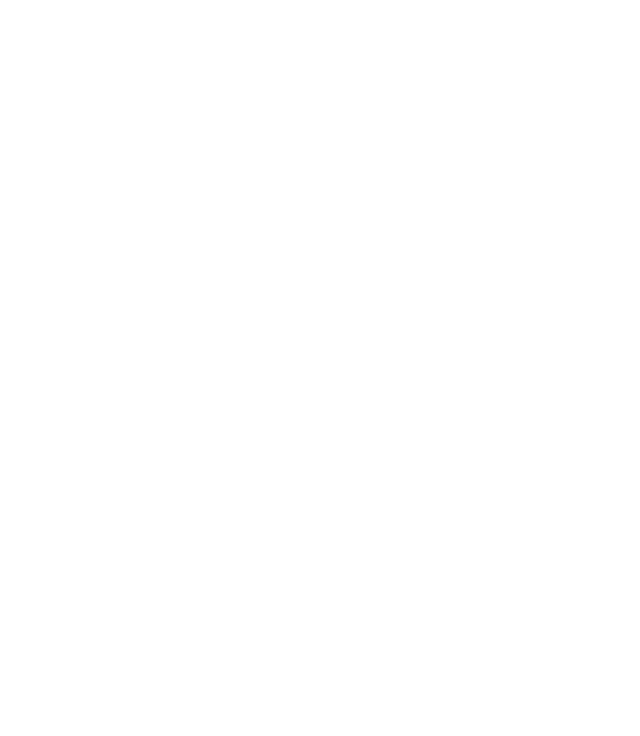
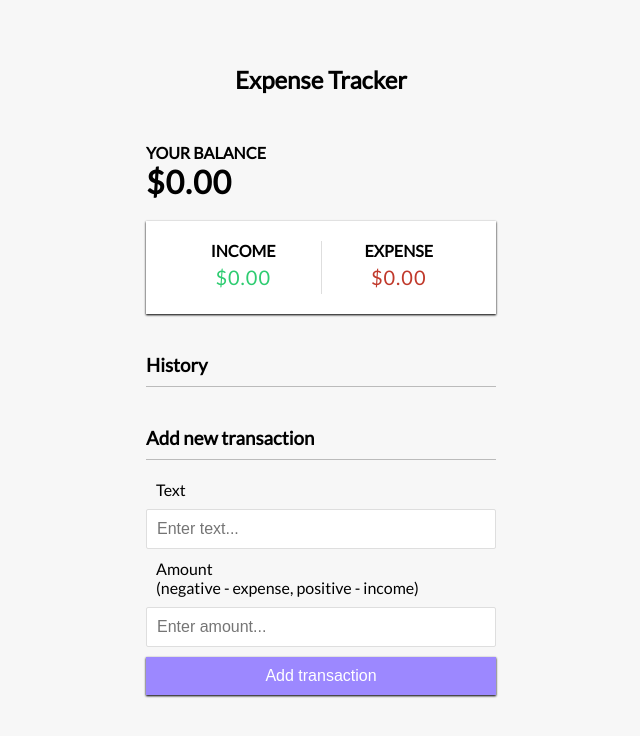
Before and after one commit to undefinedroot/20-web-projects-with-vanilla-js, a plain HTML site: page 9. Expense Tracker Array Methods and Local Storage/index.html in a window 1280 px wide. Shown: the whole page, without its empty margins (319-959 px from the left). Drawn offline with Linux system fonts and the light colour scheme.

Commit message:
Expense Tracker Array Methods and Local Storage -- completed

```diff
--- a/9. Expense Tracker Array Methods and Local Storage/index.html
+++ b/9. Expense Tracker Array Methods and Local Storage/index.html
@@ -6,6 +6,43 @@
     <link rel="stylesheet" href="style.css" />
     <title>Expense Tracker Array Methods and Local Storage</title>
   </head>
-  <body></body>
+  <body>
+    <h2>Expense Tracker</h2>
+    <div class="container">
+      <h4>Your Balance</h4>
+      <h1 id="balance">$0.00</h1>
+      <div class="inc-exp-container">
+        <div>
+          <h4>Income</h4>
+          <p id="money-plus" class="money plus">+$0.00</p>
+        </div>
+        <div>
+          <h4>Expense</h4>
+          <p id="money-minus" class="money minus">-$0.00</p>
+        </div>
+      </div>
+      <h3>History</h3>
+      <ul id="list" class="list">
+        <!-- <li class="minus">
+          Cash <span>-$400</span><button class="delete-btn">x</button>
+        </li> -->
+      </ul>
+      <h3>Add new transaction</h3>
+      <form id="form">
+        <div class="form-control">
+          <label for="text">Text</label>
+          <input type="text" id="text" placeholder="Enter text..." />
+        </div>
+        <div class="form-control">
+          <label for="amount"
+            >Amount <br />
+            (negative - expense, positive - income)</label
+          >
+          <input type="number" id="amount" placeholder="Enter amount..." />
+        </div>
+        <button class="btn">Add transaction</button>
+      </form>
+    </div>
+  </body>
   <script src="script.js"></script>
 </html>
--- a/9. Expense Tracker Array Methods and Local Storage/script.js
+++ b/9. Expense Tracker Array Methods and Local Storage/script.js
@@ -0,0 +1,131 @@
+const balanceEl = document.getElementById('balance'),
+  money_plusEl = document.getElementById('money-plus'),
+  money_minusEl = document.getElementById('money-minus'),
+  listEl = document.getElementById('list'),
+  formEl = document.getElementById('form'),
+  textEl = document.getElementById('text'),
+  amountEl = document.getElementById('amount');
+
+// const dummyTransactions = [
+//   {
+//     id: 1, text: 'Flower', amount: -20
+//   },
+//   {
+//     id: 2, text: 'Salary', amount: 300
+//   },
+//   {
+//     id: 3, text: 'Book', amount: -10
+//   },
+//   {
+//     id: 4, text: 'Camera', amount: 150
+//   }
+// ];
+
+const localStorageTransactions = JSON.parse(localStorage.getItem('transactions'));
+
+let transactions = localStorage.getItem('transactions') !== null ? localStorageTransactions : [];
+
+// Add transaction
+function addTransaction(e) {
+  e.preventDefault();
+
+  if (textEl.value.trim() === '' || amountEl.value.trim() === '') {
+    alert('Please add a text and amount');
+  } else {
+    // turn value of amountEl into 'number' type with '+' prefix
+    const transaction = {
+      id: generateID(),
+      text: textEl.value,
+      amount: +amountEl.value
+    }
+
+    transactions.push(transaction);
+
+    addTransactionDOM(transaction);
+
+    updateValues();
+    updateLocalStorage();
+
+    textEl.value = '';
+    amount.value = '';
+  }
+}
+
+// Generate random ID (only for this project)
+function generateID() {
+  return Math.floor(Math.random() * 100000000);
+}
+
+// Add transactions to DOM list
+function addTransactionDOM(transaction) {
+  // Get sign
+  const sign = transaction.amount < 0 ? '-' : '+';
+
+  const item = document.createElement('li');
+
+  // add class based on value
+  item.classList.add(transaction.amount < 0 ? 'minus' : 'plus');
+
+  item.innerHTML = `
+    ${transaction.text} <span>${sign}${Math.abs(transaction.amount)}</span>
+    <button class="delete-btn" onclick="removeTransaction(${transaction.id})">x</button>
+  `;
+
+  listEl.appendChild(item);
+}
+
+// Update the balance, income and expense
+function updateValues() {
+  // retrieve the values only
+  const amounts = transactions
+    .map(transaction => transaction.amount);
+
+  // get the total value of both income and expense
+  const total = amounts
+    .reduce((acc, item) => (acc += item), 0)
+    .toFixed(2);
+
+  // determine total of income only
+  const income = amounts
+    .filter(item => item > 0)
+    .reduce((acc, item) => (acc += item), 0)
+    .toFixed(2);
+
+  // determine total of expense only
+  const expense = (amounts
+    .filter(item => item < 0)
+    .reduce((acc, item) => (acc += item), 0) * -1)
+    .toFixed(2);
+
+  balanceEl.innerText = `$${total}`;
+  money_plusEl.innerText = `$${income}`;
+  money_minusEl.innerText = `$${expense}`
+}
+
+// Remove transaction by ID
+function removeTransaction(id) {
+  transactions = transactions
+    .filter(transaction => transaction.id !== id);
+
+  updateLocalStorage();
+
+  init();
+}
+
+// Update local storage transactions
+function updateLocalStorage() {
+  localStorage.setItem('transactions', JSON.stringify(transactions));
+}
+
+
+// Init app
+function init() {
+  listEl.innerHTML = '';
+  // pass function by reference
+  transactions.forEach(addTransactionDOM);
+  updateValues();
+}
+
+init();
+
+formEl.addEventListener('submit', addTransaction);
--- a/9. Expense Tracker Array Methods and Local Storage/style.css
+++ b/9. Expense Tracker Array Methods and Local Storage/style.css
@@ -0,0 +1,159 @@
+@import url('https://fonts.googleapis.com/css?family=Lato&display=swap');
+
+:root {
+  --box-shadow: 0 1px 3px rgba(0, 0, 0, 0.12), 0 1px 2px rgba(0, 0, 0.24);
+}
+
+* {
+  box-sizing: border-box;
+}
+
+body {
+  background-color: #f7f7f7;
+  display: flex;
+  flex-direction: column;
+  align-items: center;
+  justify-content: center;
+  min-height: 100vh;
+  margin: 0;
+  font-family: 'Lato', sans-serif;
+}
+
+.container {
+  margin: 30px auto;
+  width: 350px;
+}
+
+h1 {
+  letter-spacing: 1px;
+  margin: 0;
+}
+
+h3 {
+  border-bottom: 1px solid #bbb;
+  padding-bottom: 10px;
+  margin: 40px 0 10px;
+}
+
+h4 {
+  margin: 0;
+  text-transform: uppercase;
+}
+
+.inc-exp-container {
+  background-color: #fff;
+  box-shadow: var(--box-shadow);
+  padding: 20px;
+  display: flex;
+  justify-content: space-between;
+  margin: 20px 0;
+}
+
+.inc-exp-container > div {
+  flex: 1;
+  text-align: center;
+}
+
+.inc-exp-container > div:first-of-type {
+  border-right: 1px solid #dedede;
+}
+
+.money {
+  font-size: 20px;
+  letter-spacing: 1px;
+  margin: 5px 0;
+}
+
+.money.plus {
+  color: #2ecc71;
+}
+
+.money.minus {
+  color: #c0392b;
+}
+
+label {
+  display: inline-block;
+  margin: 10px;
+}
+
+input[type='text'],
+input[type='number'] {
+  border: 1px solid #dedede;
+  border-radius: 2px;
+  display: block;
+  font-size: 16px;
+  padding: 10px;
+  width: 100%;
+  -moz-appearance: textfield; /* remove up/down arrow*/
+}
+
+/* remove up/down arrow*/
+input::-webkit-outer-spin-button,
+input::-webkit-inner-spin-button {
+  -webkit-appearance: none;
+}
+
+.btn {
+  background-color: #9c88ff;
+  box-shadow: var(--box-shadow);
+  color: #fff;
+  border: 0;
+  display: block;
+  font-size: 16px;
+  margin: 10px 0 30px;
+  padding: 10px;
+  width: 100%;
+  cursor: pointer;
+}
+
+.btn:focus,
+.delete-btn:focus {
+  outline: 0;
+}
+
+.list {
+  list-style-type: none;
+  padding: 0;
+  margin-bottom: 40px;
+}
+
+.list li {
+  background-color: #fff;
+  box-shadow: var(--box-shadow);
+  color: #333;
+  display: flex;
+  justify-content: space-between;
+  position: relative;
+  padding: 10px;
+  margin: 10px 0;
+}
+
+.list li.plus {
+  border-right: 5px solid #2ecc71;
+}
+
+.list li.minus {
+  border-right: 5px solid #c0392b;
+}
+
+.delete-btn {
+  cursor: pointer;
+  background-color: #e74c3c;
+  border: 0;
+  color: #fff;
+  font-size: 20px;
+  line-height: 20px;
+  padding: 2px 5px;
+  position: absolute;
+  top: 50%;
+  left: 0;
+  transform: translate(-100%, -50%); /* move to left and up */
+  opacity: 0;
+  transition: opacity 0.3s ease; /* add fade effect */
+}
+
+/* if we hover, show delete button */
+.list li:hover .delete-btn {
+  opacity: 1;
+}
```
Also changed, not shown: 10. Music Player HTML5 Audio API/index.html (added, +11 -0 lines), 10. Music Player HTML5 Audio API/script.js (added), 10. Music Player HTML5 Audio API/style.css (added).
